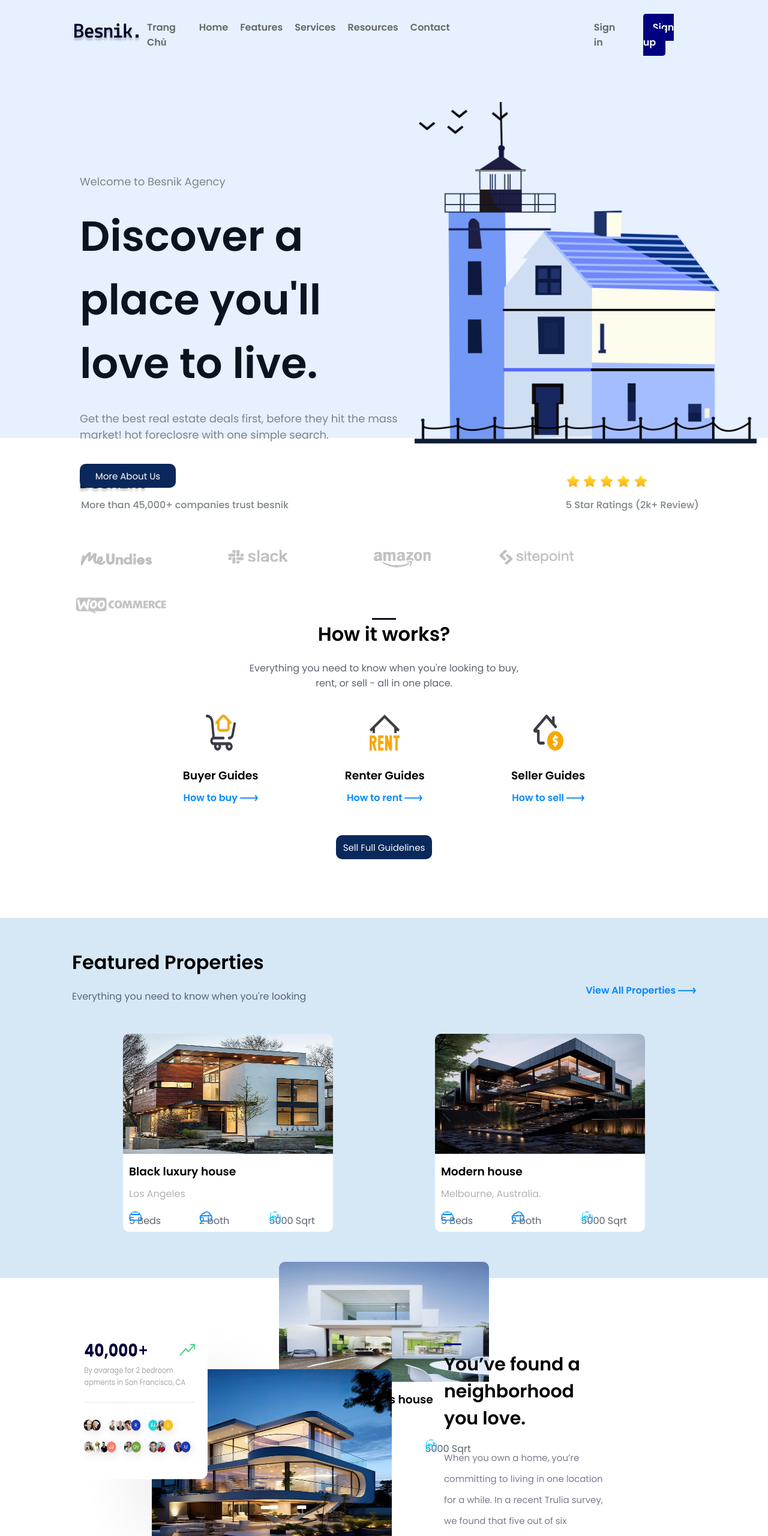
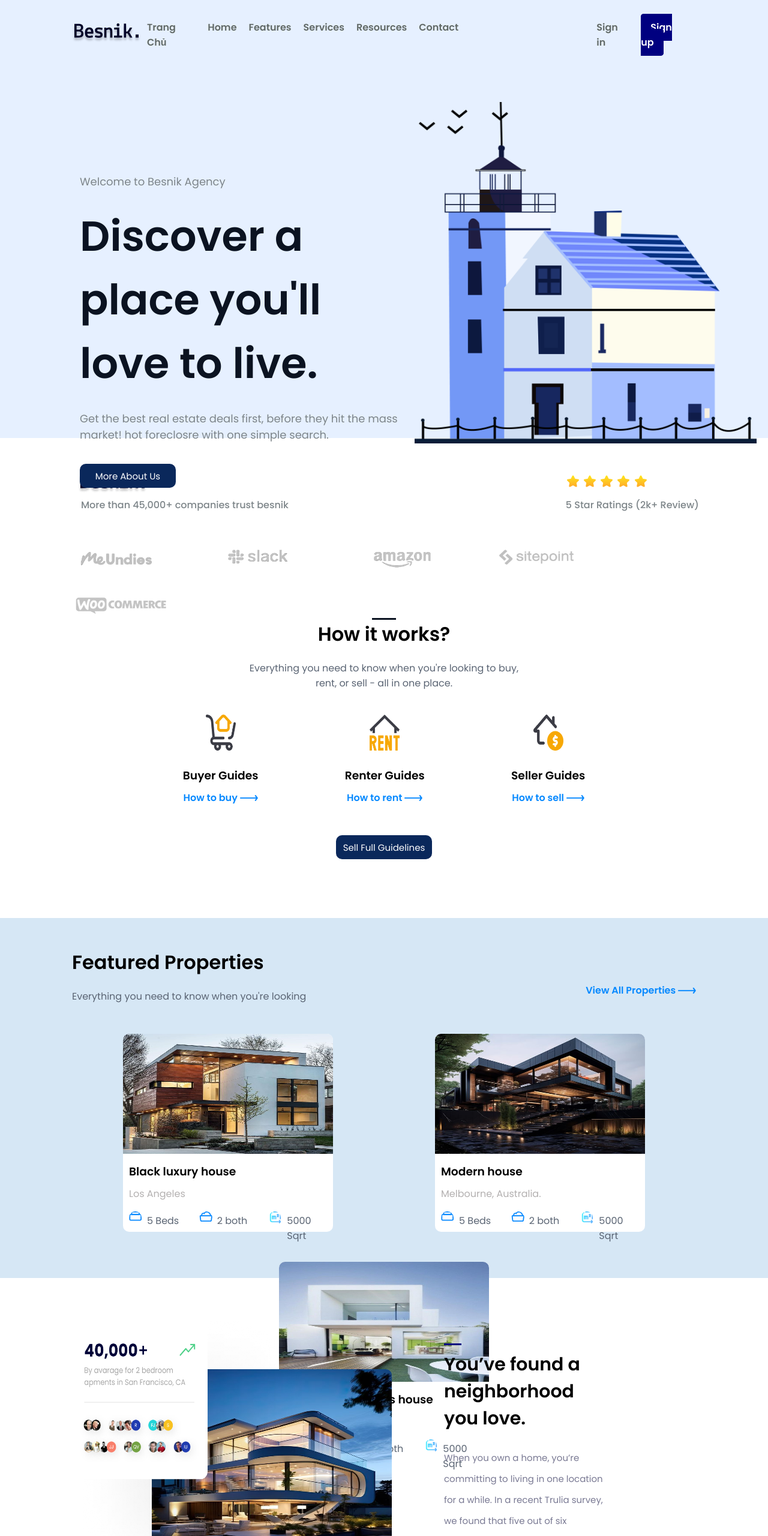
Before and after one commit to Kagii06/TN-FE-Basic, a plain HTML site: page index.html in a window 1280 px wide. Shown: the top 2560 px of the page at 60% size. Drawn offline with Linux system fonts and the light colour scheme.

Commit message:
FE-Basic

```diff
--- a/css/style.css
+++ b/css/style.css
@@ -63,7 +63,7 @@
 .actions .item {
     /* margin-right: 22px;
      */
-    padding-left: 30px;
+    padding-left: 20px;
 }
 
 .actions .item .btn {
@@ -277,6 +277,11 @@
     /* position: absolute; */
     margin-top: 17px;
     margin-right: 20px;
+}
+
+.list-products .icon p {
+    /* position: absolute; */
+    margin-left: 30px;
 }
 
 .list-products .item img:hover {
```
